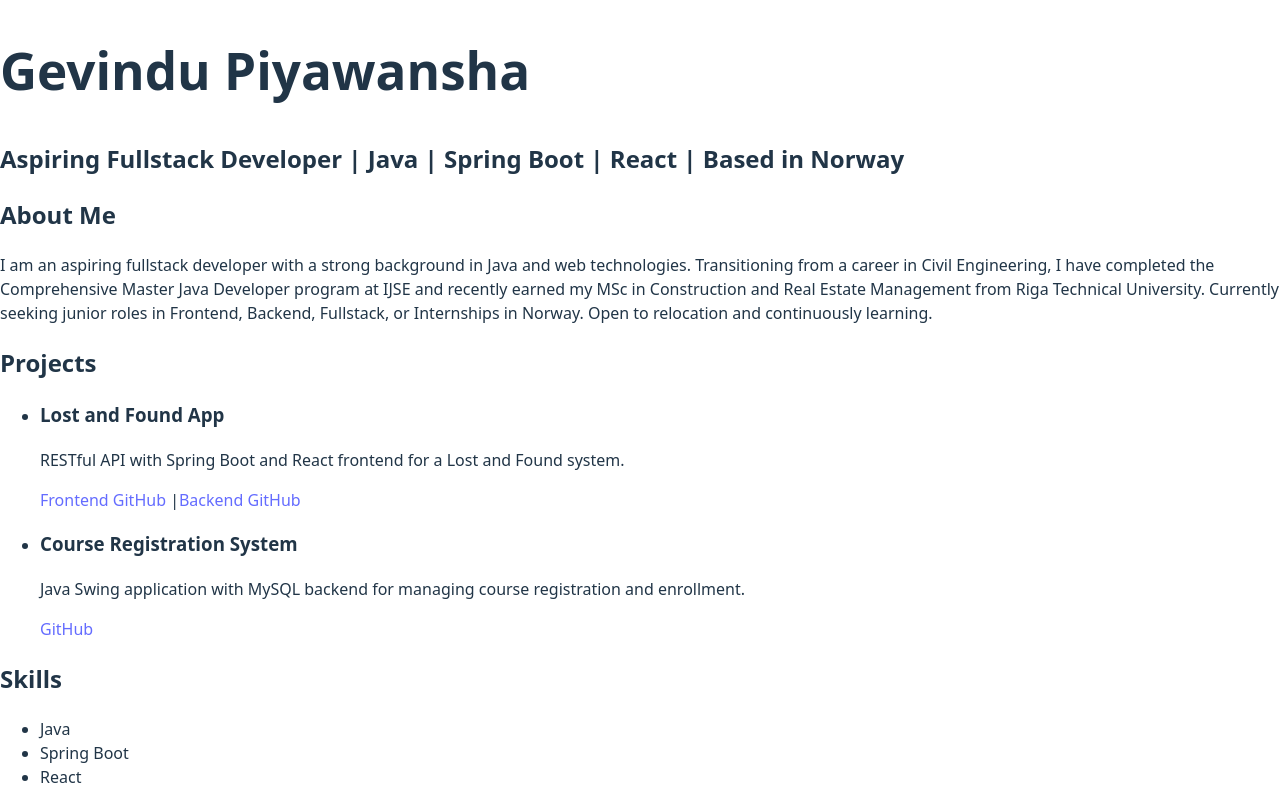
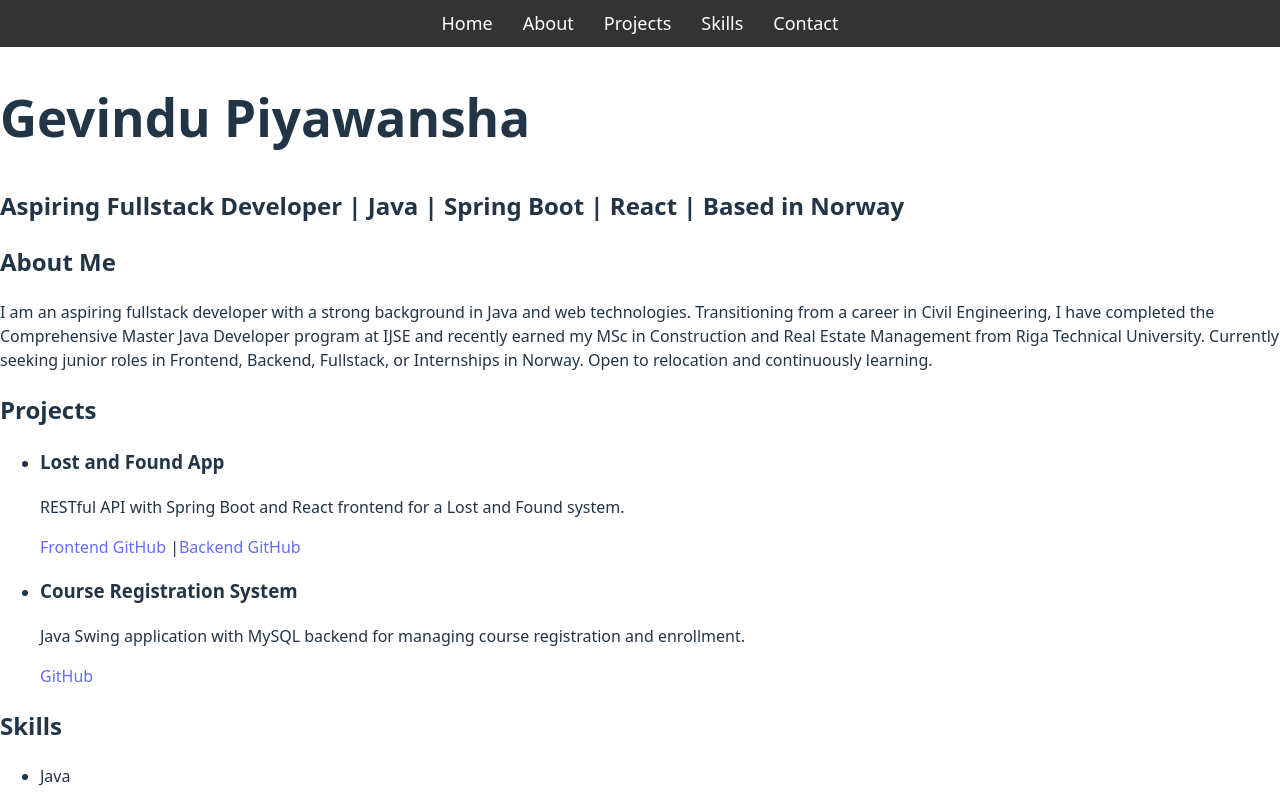
Before and after one commit to Gevindu-Piyawansha/gevindu-portfolio, a React (Vite) app: page / in a window 1280 px wide. Shown: the top 792 px of the page. Built offline with nearby package versions, Linux system fonts and the light colour scheme.

Commit message:
Add Navbar.jsx and update App.jsx

```diff
--- a/src/App.css
+++ b/src/App.css
@@ -3,6 +3,14 @@ body {
   margin: 0;
   padding: 0;
   background-color: #f5f5f5;
+  color: #333;
+  scroll-behavior: smooth;
+}
+
+section {
+  padding: 80px 20px;
+  max-width: 900px;
+  margin: auto;
 }
 
 #hero {
@@ -11,3 +19,28 @@ body {
   background-color: #282c34;
   color: white;
 }
+
+
+h1,
+h2,
+h3 {
+  margin: 10px 0;
+}
+
+ul {
+  list-style-type: none;
+  padding: 0;
+}
+
+ul li {
+  margin: 10px 0;
+}
+
+a {
+  color: #0077cc;
+  text-decoration: none;
+}
+
+a:hover {
+  text-decoration: underline;
+}
--- a/src/App.jsx
+++ b/src/App.jsx
@@ -3,10 +3,12 @@ import About from './components/About';
 import Projects from './components/Projects';
 import Skills from './components/Skills';
 import Contact from './components/Contact';
+import Navbar from './components/Navbar';
 
 function App() {
   return (
     <div>
+      <Navbar />
       <Hero />
       <About />
       <Projects />
--- /dev/null
+++ b/src/components/Navbar.jsx
@@ -0,0 +1,31 @@
+function Navbar() {
+    return (
+        <nav style={styles.navbar}>
+            <a href="#hero" style={styles.link}>Home</a>
+            <a href="#about" style={styles.link}>About</a>
+            <a href="#projects" style={styles.link}>Projects</a>
+            <a href="#skills" style={styles.link}>Skills</a>
+            <a href="#contact" style={styles.link}>Contact</a>
+        </nav>
+    );
+}
+
+const styles = {
+    navbar: {
+        display: 'flex',
+        justifyContent: 'center',
+        backgroundColor: '#333',
+        padding: '10px',
+        position: 'sticky',
+        top: 0,
+        zIndex: 1000,
+    },
+    link: {
+        color: '#fff',
+        margin: '0 15px',
+        textDecoration: 'none',
+        fontSize: '18px',
+    },
+};
+
+export default Navbar;
```
